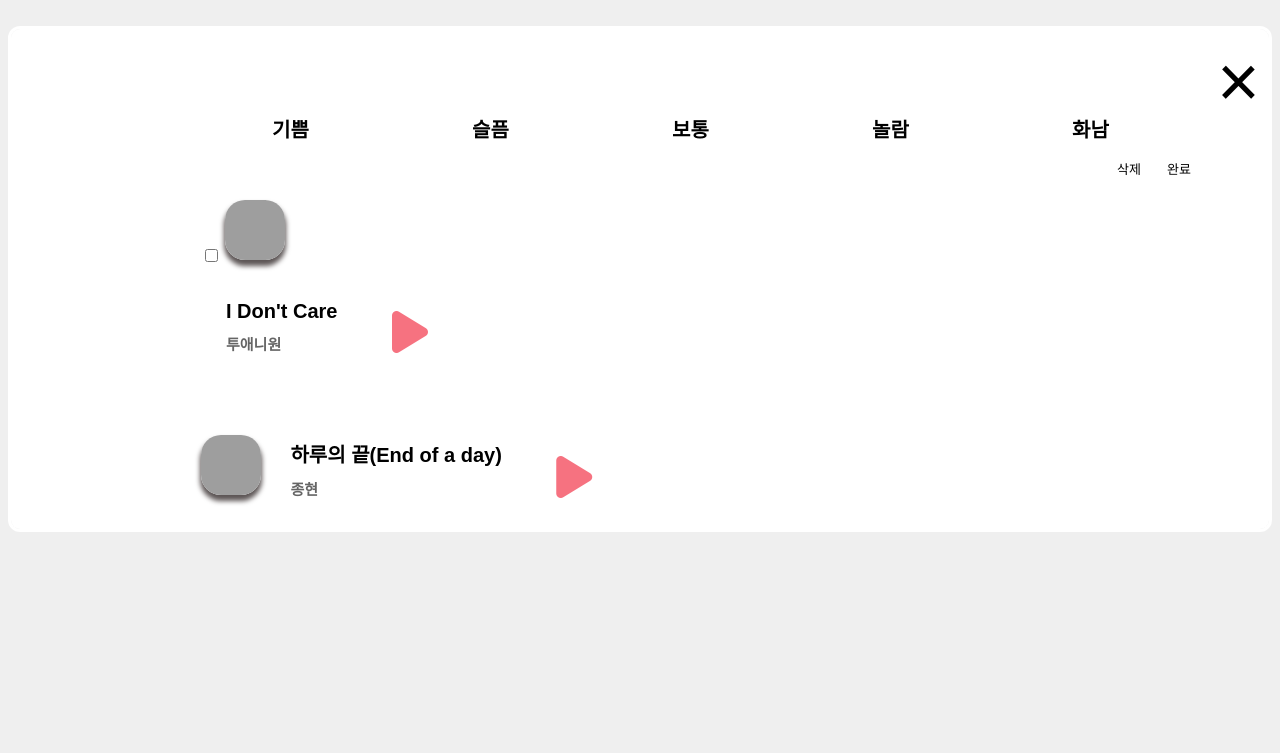
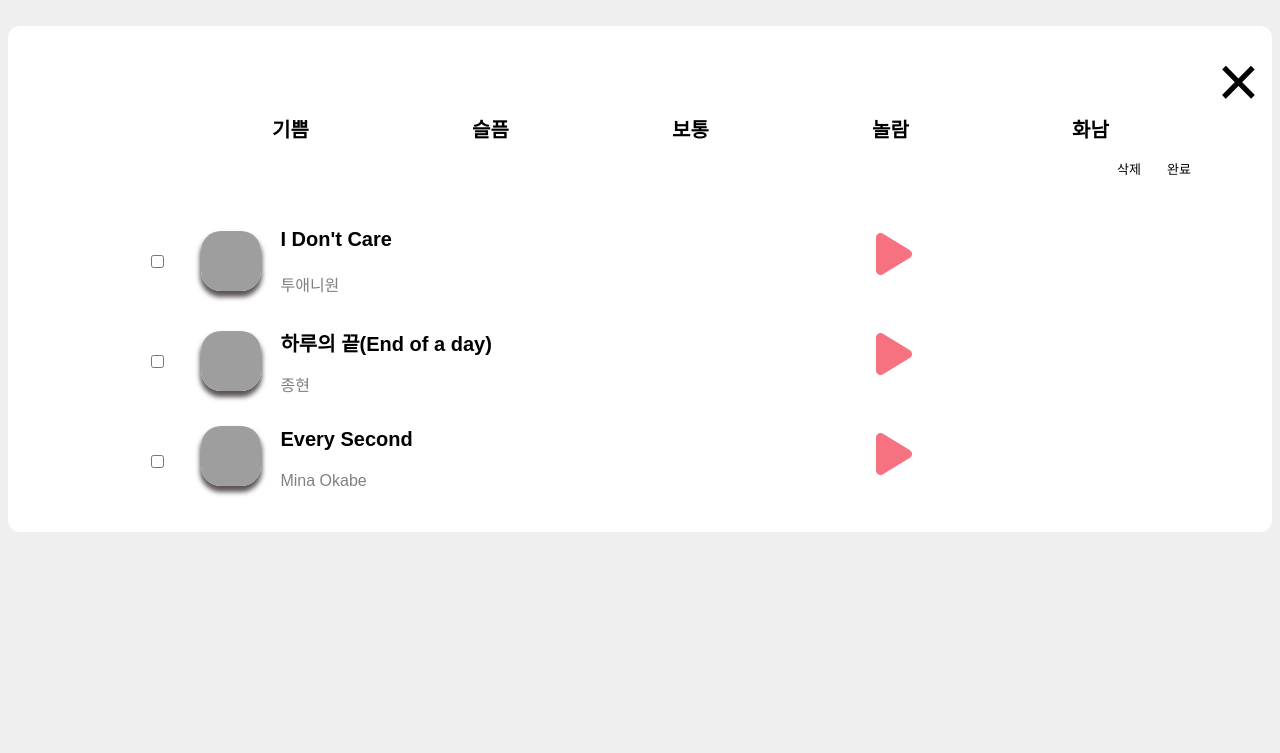
Before and after one commit to JAM5150/re_-mood, a PHP site: page /Web/blog/html/playlistEdit.html in a window 1280 px wide. Shown: the part 195-948 px from the top of the page. Run offline with PHP 8.4, Linux system fonts and the light colour scheme; a stand-in replaces the project's code that opens the database connection; some libraries are stand-ins or nearby versions; grey boxes are pictures that could not be loaded.

Commit message:
update playlist_playlistEdit

```diff
--- a/Web/blog/css/login.css
+++ b/Web/blog/css/login.css
@@ -7,10 +7,10 @@ body{
     align-items: center;
 }
 .container {
+  position: relative;
   background-color: white;
   border : solid white;
   border-radius: 12px;
-  position: relative;
   display: flex;
 
   flex-direction: column;
@@ -36,7 +36,7 @@ img {
   border-radius:12px;
 
   top:450.87px;
-  left:center;
+  left:3cm;
   width:344px;
   height:70px;
 
--- a/Web/blog/css/playlistEdit.css
+++ b/Web/blog/css/playlistEdit.css
@@ -9,6 +9,7 @@ body{
 
 /*플레이리스트 창*/
 .outside {
+    position:relative;
     background-color: white;
     overflow:auto;
     border : solid white;
@@ -23,6 +24,7 @@ body{
     height:500px;
     width:1293px;
 }
+
 /*감정 선택 버튼 전체설정*/
 #emotionmenu li{
     display: flex;
@@ -36,6 +38,7 @@ body{
     vertical-align: middle;
     text-align: center;
 }
+
 /*감정 버튼 설정*/
 #emotionmenu .emotionbutton{
     position:absolute;
@@ -56,6 +59,8 @@ body{
 #emotionmenu .emotionbutton:hover{
     background-color: #f67280;
 }
+
+
 /*나가기 버튼*/
 #quit{
     position: absolute;
@@ -125,6 +130,7 @@ ul.playlist{
     margin-right: 100px;
 }
 
+/*앨범아트*/
 .albumcover {
     display: inline-block;
     width: 60px;
@@ -135,29 +141,6 @@ ul.playlist{
     box-shadow: 0px 5px 5px 1px #5d5656;
 }
 
-.playlist__info {
-    display: inline-block;
-    align-items: left;
-    margin-left: 0px;
-}
-
-/*노래제목*/
-.playlist__info h5 {
-    display: inline-block;
-    margin-top: 20px;
-    margin-left: 25px;
-    font-size: 20px;
-    font-weight: 700;
-    margin-bottom: 5px;
-}
-/*가수*/
-.playlist__info h6 {
-    margin-top: 5px;
-    margin-left: 25px;
-    font-size: 15px;
-    font-weight: 700;
-    opacity: 0.6;
-}
 /*재생버튼a태그*/
 a {
     text-decoration: none;
@@ -165,10 +148,13 @@ a {
 }
 /*재생버튼*/
 .btn-play {
+    position:absolute;
     display:inline-block;
     color:#f67280;
     margin-left: 50px;
-    margin-top: 15px;
+    margin-top: 35px;
+    right:90px;
+    right:90px;
     width: 35px;
     height: 35px;
     border-radius: 100%;
@@ -180,7 +166,43 @@ a {
     color: #e8616e;
 }
 
-#check0 {
-    position:relative;
-    top:1.5px;
+
+.container__list{
+    width: 800px;
+    margin-bottom: 50px;
+    display: inline-block;
+    flex-direction: column;
+    justify-content: space-between;
 }
+
+.container__music-box {
+  height: 100px;
+  display: inline-block;
+  align-items: center;
+}
+
+.container__music-box h5 {
+  height: 10px;
+  font-size: 20px;
+}
+.container__music-box span {
+  height: 10px;
+  color: gray;
+}
+
+.container__detail {
+  display:inline-block;
+  flex-direction: column;
+  justify-content: center;
+
+  align-items: flex-start;
+  margin-left: 15px;
+  margin-bottom: 30px;
+}
+
+.song_check {
+    position:absolute;
+    display:inline-block;
+    margin-left:-50px;
+    margin-top:60px;
+}
--- a/Web/blog/html/playlistEdit.html
+++ b/Web/blog/html/playlistEdit.html
@@ -30,71 +30,68 @@
 
     <div class="playlist_C">
       <ul class="playlist">
-          <li class="playlist__song">
-            <p><label><input type="checkbox" id="check0">
-            <img
-              class="albumcover"
-              src="https://image.bugsm.co.kr/album/images/original/1901/190115.jpg?version=undefined"
-              width="50%"
-            />
-            <div class="playlist__info">
-              <h5>I Don't Care</h5>
-              <h6>투애니원</h6>
-            </div>
-
-            <div class="btn-play">
-              <a
-                href="https://open.spotify.com/album/5WyEkWi7ZPMrVSbU1Cabba?highlight=spotify:track:1ErdaM9N7EJ7trhXFnDECg"
-                target="_blank"
-              >
-                <i class="fa-solid fa-play fa-3x"></i>
-              </a>
-            </div>
-          </label></p>
+        <div class="container__list margin">
+          <li><input type="checkbox" id="chk01" name="chklist" class="song_check">
+            <div class="container__music-box">
+                <img class="albumcover" src="https://image.bugsm.co.kr/album/images/original/1901/190115.jpg?version=undefined" width="50%"/>
+                <div class="container__detail">
+                    <h5>I Don't Care</h5>
+                    <span>투애니원</span>
+                </div>
+              </div>
+              <div class="btn-play">
+                  <a href="https://open.spotify.com/album/5WyEkWi7ZPMrVSbU1Cabba?highlight=spotify:track:1ErdaM9N7EJ7trhXFnDECg" target="_blank">
+                    <i class="fa-solid fa-play fa-3x"></i>
+                  </a>
+              </div>
           </li>
 
-
-          <li class="playlist__song">
-            <img
-              class="albumcover"
-              src="https://image.bugsm.co.kr/album/images/original/5323/532394.jpg?version=undefined"
-              width="50%"
-            />
-            <div class="playlist__info">
-              <h5>하루의 끝(End of a day)</h5>
-              <h6>종현</h6>
+          <li><input type="checkbox" id="chk02" name="chklist" class="song_check">
+            <div class="container__music-box">
+              <img class="albumcover" src="https://image.bugsm.co.kr/album/images/original/5323/532394.jpg?version=undefined" width="50%"/>
+              <div class="container__detail">
+                <h5>하루의 끝(End of a day)</h5>
+                <span>종현</span>
+              </div>
             </div>
-
             <div class="btn-play">
-              <a
-                href="https://open.spotify.com/album/6tYoidZViVVzSXG4jKEmNd?highlight=spotify:track:0cAFqRrz8OqAoHdbiCM5OD"
-                target="_blank"
-              >
+              <a href="https://open.spotify.com/album/6tYoidZViVVzSXG4jKEmNd?highlight=spotify:track:0cAFqRrz8OqAoHdbiCM5OD" target="_blank">
                 <i class="fa-solid fa-play fa-3x"></i>
               </a>
             </div>
           </li>
 
-          <li class="playlist__song">
-            <img
-              class="albumcover"
-              src="https://image.bugsm.co.kr/album/images/original/155189/15518966.jpg?version=undefined"
-              width="50%"
-            />
-            <div class="playlist__info">
-              <h5>Every Second</h5>
-              <h6>Mina Okabe</h6>
+          <li><input type="checkbox" id="chk03" name="chklist" class="song_check">
+            <div class="container__music-box">
+              <img class="albumcover" src="https://image.bugsm.co.kr/album/images/original/155189/15518966.jpg?version=undefined" width="50%"/>
+              <div class="container__detail">
+                <h5>Every Second</h5>
+                <span>Mina Okabe</span>
+              </div>
             </div>
-
             <div class="btn-play">
-              <a
-                href="https://open.spotify.com/album/4VLxnKcNSnVyxw4ByPzQVs?highlight=spotify:track:6dquCx5KAW5jCgGgoTlghL"
-                target="_blank"
-              >
+              <a href="https://open.spotify.com/album/4VLxnKcNSnVyxw4ByPzQVs?highlight=spotify:track:6dquCx5KAW5jCgGgoTlghL" target="_blank">
                 <i class="fa-solid fa-play fa-3x"></i>
               </a>
             </div>
           </li>
+
+          <li><input type="checkbox" id="chk04" name="chklist" class="song_check">
+            <div class="container__music-box">
+              <img class="albumcover"src="https://image.bugsm.co.kr/album/images/original/204456/20445654.jpg?version=undefined" width="50%"/>
+              <div class="container__detail">
+                <h5>SMILEY (Feat. BIBI)</h5>
+                <span>YENA(최예나)</span>
+              </div>
+            </div>
+            <div class="btn-play">
+              <a href="https://open.spotify.com/album/7qldKtsOWklzmwgll5NjCw?highlight=spotify:track:4zCIxSnVWpGNghERX4uWZF" target="_blank">
+                <i class="fa-solid fa-play fa-3x"></i>
+              </a>
+            </div>
+          </li>
+
+         </div>
       </ul>
     </div>
 </div>
```
Also changed, not shown: Web/blog/css/playlist.css (+37 -24 lines), Web/blog/html/playlist.html (+37 -39 lines).
